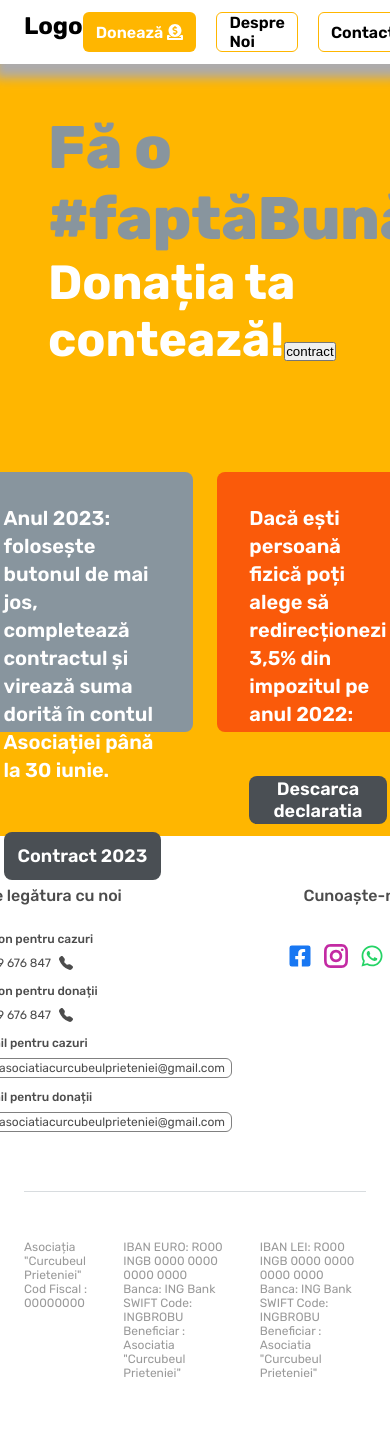
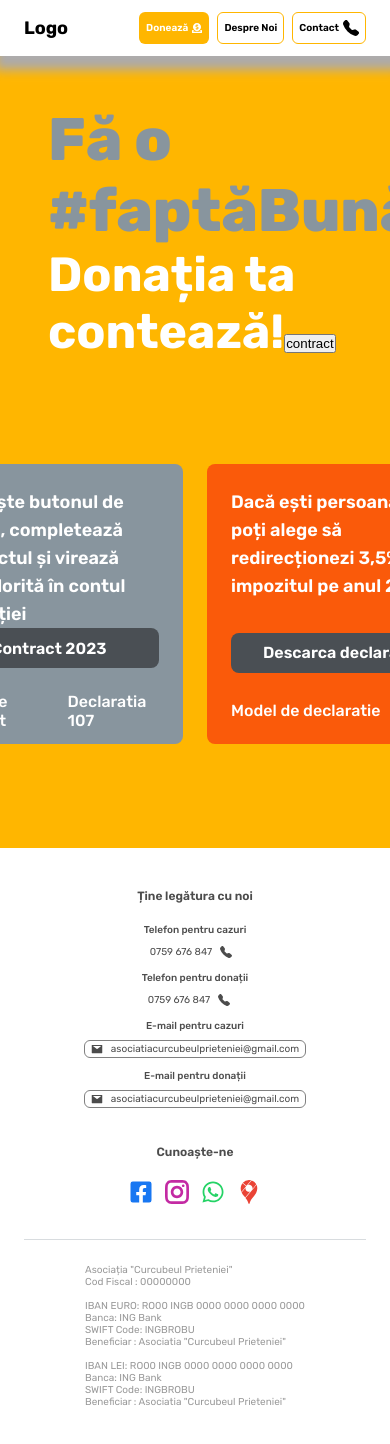
Before and after one commit to andreicatrina/nextJs-rainbow-charity, a Next.js app: page /contract in a window 390 px wide. Built offline with nearby package versions, Linux system fonts and the light colour scheme; a web font is replaced by a local one.

Commit message:
Media queries for small devices implemented on Landing page

```diff
--- a/app/components/Footer/components.jsx
+++ b/app/components/Footer/components.jsx
@@ -13,6 +13,10 @@ export const FooterContainer = styled.div`
   display: flex;
   flex-direction: column;
   padding: 24px 24px 64px 24px;
+
+  @media (max-width: 700px) {
+    padding: 24px 24px 32px;
+  }
 `;
 
 export const FooterLineContainer = styled.div`
@@ -27,14 +31,24 @@ export const FooterLine = styled.div`
   max-width: 1200px;
   height: 48px;
   margin-bottom: 48px;
+
+  @media (max-width: 700px) {
+    height: 24px;
+    margin-bottom: 24px;
+  }
 `;
 
 export const ContactContainer = styled.div`
   width: 100%;
   display: flex;
   justify-content: center;
+  gap: 32px;
 
-  gap: 32px;
+  @media (max-width: 700px) {
+    gap: 12px;
+    flex-direction: column;
+    align-items: center;
+  }
 `;
 
 export const ContactDetailsContainer = styled.div`
@@ -52,6 +66,16 @@ export const ContactDetailsContainer = styled.div`
     font-weight: 500;
     line-height: 24px;
     color: rgba(0, 0, 0, 0.7);
+  }
+
+  @media (max-width: 700px) {
+    align-items: center;
+    padding: 8px;
+    h3 {
+      font-size: 12px;
+      font-weight: 600;
+      padding: 4px 0;
+    }
   }
 `;
 
@@ -78,6 +102,18 @@ export const CasesPhone = styled.div`
       height: 14px;
     }
   }
+
+  @media (max-width: 700px) {
+    font-size: 10px;
+
+    a {
+      font-size: 10px;
+      svg {
+        width: 12px;
+        height: 12px;
+      }
+    }
+  }
 `;
 export const DonationsPhone = styled.div`
   display: flex;
@@ -100,6 +136,18 @@ export const DonationsPhone = styled.div`
     svg {
       width: 14px;
       height: 14px;
+    }
+  }
+
+  @media (max-width: 700px) {
+    font-size: 10px;
+
+    a {
+      font-size: 10px;
+      svg {
+        width: 12px;
+        height: 12px;
+      }
     }
   }
 `;
@@ -129,6 +177,19 @@ export const CasesMail = styled.div`
       height: 14px;
     }
   }
+
+  @media (max-width: 700px) {
+    font-size: 10px;
+    align-items: center;
+
+    a {
+      font-size: 10px;
+      svg {
+        width: 12px;
+        height: 12px;
+      }
+    }
+  }
 `;
 export const CasesDonations = styled.div`
   display: flex;
@@ -155,6 +216,18 @@ export const CasesDonations = styled.div`
       height: 14px;
     }
   }
+  @media (max-width: 700px) {
+    font-size: 10px;
+    align-items: center;
+
+    a {
+      font-size: 10px;
+      svg {
+        width: 12px;
+        height: 12px;
+      }
+    }
+  }
 `;
 
 export const SocialsContainer = styled.div`
@@ -170,6 +243,16 @@ export const SocialsContainer = styled.div`
     font-weight: 500;
     line-height: 24px;
     color: rgba(0, 0, 0, 0.7);
+  }
+
+  @media (max-width: 700px) {
+    gap: 12px;
+    padding: 8px;
+    h3 {
+      font-size: 12px;
+      font-weight: 600;
+      padding: 4px 0;
+    }
   }
 `;
 
@@ -237,8 +320,26 @@ export const FooterCompanyDetails = styled.div`
   justify-content: center;
   gap: 24px;
 
+  div {
+    width: 220px;
+  }
+
   p {
     font-size: 12px;
     color: rgba(0, 0, 0, 0.4);
   }
+
+  @media (max-width: 800px) {
+    p {
+      font-size: 10px;
+    }
+  }
+
+  @media (max-width: 700px) {
+    display: flex;
+    flex-direction: column;
+    align-items: center;
+    justify-content: center;
+    gap: 12px;
+  }
 `;
--- a/app/components/Header/Header.jsx
+++ b/app/components/Header/Header.jsx
@@ -20,6 +20,11 @@ import { BsFillTelephoneFill } from "react-icons/bs";
 import Link from "next/link";
 
 export const Header = () => {
+
+  function scrollToDonate() {
+    window.scroll(0, 2600);
+  }
+
   return (
     <HeaderSection>
       <HeaderContainer>
@@ -28,7 +33,7 @@ export const Header = () => {
           <Link href="/">Logo</Link>
         </LogoContainer>
         <MenuContainer>
-          <DonateLink href="">
+          <DonateLink onClick={scrollToDonate}>
             Donează <FaDonate />
           </DonateLink>
           <AboutLink href="">Despre Noi</AboutLink>
--- a/app/components/Header/components.jsx
+++ b/app/components/Header/components.jsx
@@ -39,23 +39,37 @@ export const LogoContainer = styled.div`
     width: 240px;
     height: 160px;
   }
+
+  a {
+    display: flex;
+    justify-content: center;
+    align-items: center;
+    font-size: 24px;
+    font-weight: 700;
+
+    @media (max-width: 600px) {
+      font-size: 18px;
+    }
+  }
 `;
 
 export const MenuContainer = styled.div`
   display: flex;
+  align-items: center;
   gap: 20px;
   z-index: 1;
 
-  a {
-    height: 40px;
-    padding: 0 12px;
+  @media (max-width: 450px) {
+    gap: 8px;
   }
 `;
 
-export const DonateLink = styled.a`
+export const DonateLink = styled.div`
   display: flex;
   justify-content: center;
   align-items: center;
+  height: 40px;
+  padding: 0 8px;
   gap: 4px;
   border: 1px solid transparent;
   font-size: 16px;
@@ -63,6 +77,7 @@ export const DonateLink = styled.a`
   background-color: #ffb600;
   color: white;
   border-radius: 6px;
+  cursor: pointer;
   transition: 0.6s;
 
   svg {
@@ -80,12 +95,23 @@ export const DonateLink = styled.a`
       color: #ffb600;
     }
   }
+  @media (max-width: 600px) {
+    font-size: 12px;
+    padding: 0 6px;
+    height: 32px;
+  }
+
+  @media (max-width: 400px) {
+    font-size: 10px;
+  }
 `;
 
 export const AboutLink = styled.a`
   display: flex;
   justify-content: center;
   align-items: center;
+  height: 40px;
+  padding: 0 8px;
   border: 1px solid #ffb600;
   border-radius: 6px;
   font-size: 16px;
@@ -97,12 +123,24 @@ export const AboutLink = styled.a`
     color: #fff;
     transform: scale(1.1);
   }
+
+  @media (max-width: 600px) {
+    font-size: 12px;
+    height: 32px;
+    padding: 0 6px;
+  }
+
+  @media (max-width: 400px) {
+    font-size: 10px;
+  }
 `;
 
 export const ContactLink = styled.a`
   display: flex;
   justify-content: center;
   align-items: center;
+  height: 40px;
+  padding: 0 8px;
   gap: 4px;
   border: 1px solid #ffb600;
   border-radius: 6px;
@@ -124,6 +162,16 @@ export const ContactLink = styled.a`
     svg {
       color: white;
     }
+  }
+
+  @media (max-width: 600px) {
+    height: 32px;
+    font-size: 12px;
+    padding: 0 6px;
+  }
+
+  @media (max-width: 400px) {
+    font-size: 10px;
   }
 `;
 
--- a/app/contract/components.jsx
+++ b/app/contract/components.jsx
@@ -18,8 +18,11 @@ export const ContractSectionContainer = styled.div`
   padding: 24px;
 `;
 export const ContractContainer = styled.div`
+  display: flex;
+  flex-direction: column;
+  justify-content: space-between;
   width: 100%;
-  height: 260px;
+  height: 280px;
   padding: 32px;
   background-color: #88959e;
   border-radius: 8px;
@@ -28,8 +31,9 @@ export const ContractContainer = styled.div`
     font-size: 20px;
     font-weight: 600;
     line-height: 28px;
-    padding-bottom: 48px;
+    padding-bottom: 32px;
     color: #fff;
+    height: 140px;
   }
 
   button {
@@ -51,6 +55,19 @@ export const ContractContainer = styled.div`
       background-color: #fff;
     }
   }
+
+  @media (max-width: 1100px) {
+    padding: 24px;
+    h3 {
+      font-size: 18px;
+    }
+
+    button {
+      width: 220px;
+      height: 40px;
+      font-size: 16px;
+    }
+  }
 `;
 export const LinksContainer = styled.div`
   display: flex;
@@ -66,8 +83,11 @@ export const LinksContainer = styled.div`
 `;
 
 export const DonationContainer = styled.div`
+  display: flex;
+  flex-direction: column;
+  justify-content: space-between;
   width: 100%;
-  height: 260px;
+  height: 280px;
   padding: 32px;
   background-color: #fa5a0a;
   border-radius: 8px;
@@ -76,8 +96,9 @@ export const DonationContainer = styled.div`
     font-size: 20px;
     font-weight: 600;
     line-height: 28px;
-    padding-bottom: 48px;
+    padding-bottom: 32px;
     color: #fff;
+    height: 140px;
   }
 
   button {
@@ -97,6 +118,19 @@ export const DonationContainer = styled.div`
     :hover {
       color: #4a4f54;
       background-color: #fff;
+    }
+  }
+
+  @media (max-width: 1100px) {
+    padding: 24px;
+    h3 {
+      font-size: 18px;
+    }
+
+    button {
+      width: 220px;
+      height: 40px;
+      font-size: 16px;
     }
   }
 `;
--- a/app/contract/page.jsx
+++ b/app/contract/page.jsx
@@ -19,8 +19,11 @@ import axios from "axios";
 export default function ContractPage() {
 
   async function onClick() {
-    const response = await axios.get("http://localhost:3001/contract/download", {responseType: 'blob'});
-    fileDownload(response.data, "contract.pdf")
+    const response = await axios.get(
+      "http://localhost:3000/contract/download",
+      { responseType: "blob" }
+    );
+    fileDownload(response.data, "contract.pdf");
   }
 
   return (
@@ -36,8 +39,8 @@ export default function ContractPage() {
           <CardsContainer>
             <ContractContainer>
               <h3>
-                Anul 2023: folosește butonul de mai jos, completează contractul
-                și virează suma dorită în contul Asociației până la 30 iunie.{" "}
+                Folosește butonul de mai jos, completează contractul și virează
+                suma dorită în contul Asociației{" "}
               </h3>
               <Link href="contract/formular-sponsorizare">
                 <button>Contract 2023</button>
```
Also changed, not shown: app/components/AboutSection/AboutSection.jsx (+0 -10 lines), app/components/AboutSection/components.jsx (+155 -2 lines), app/components/DonationsSection/components.jsx (+157 -3 lines), app/components/LandingSection/components.jsx (+32 -0 lines).
